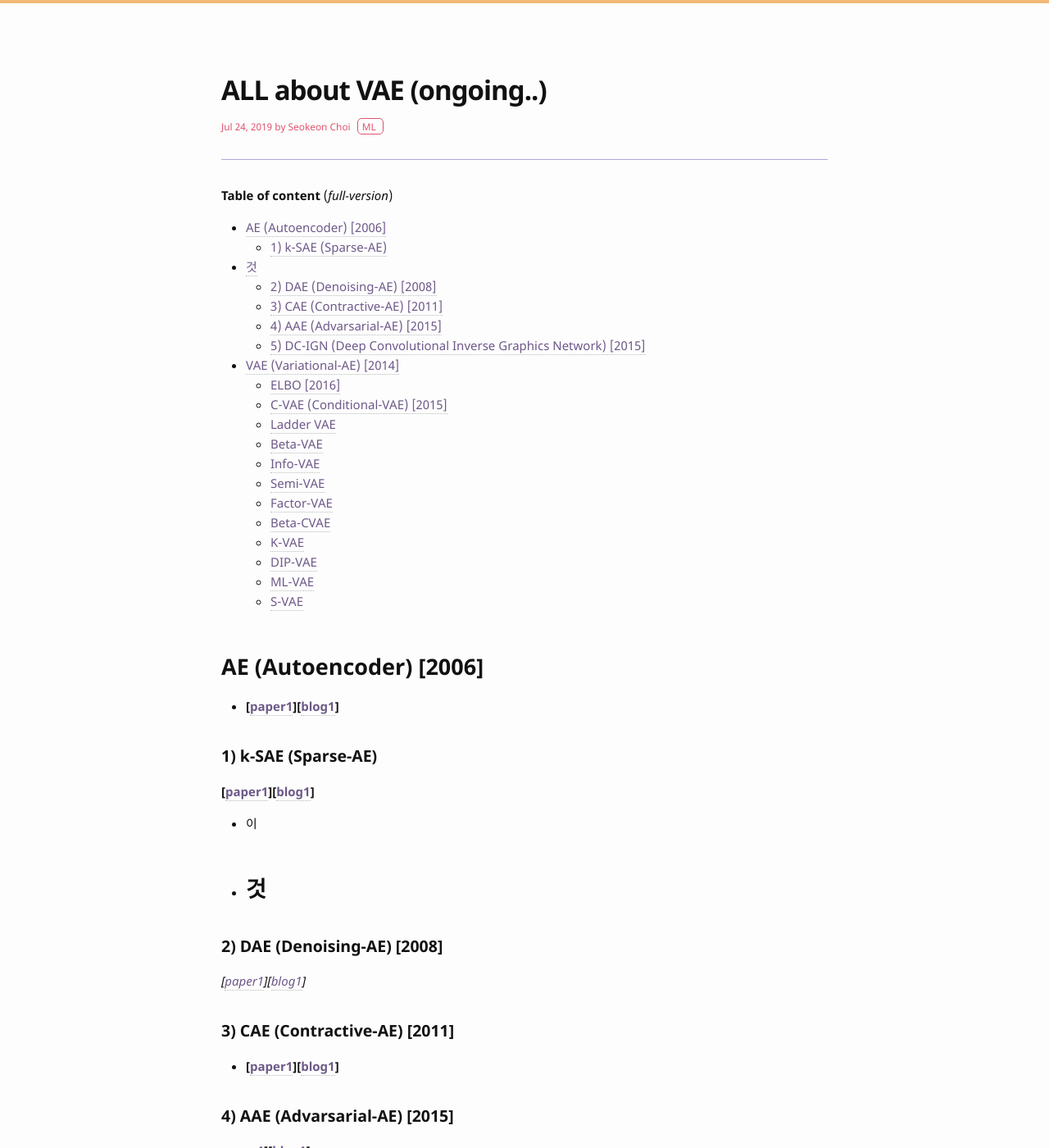
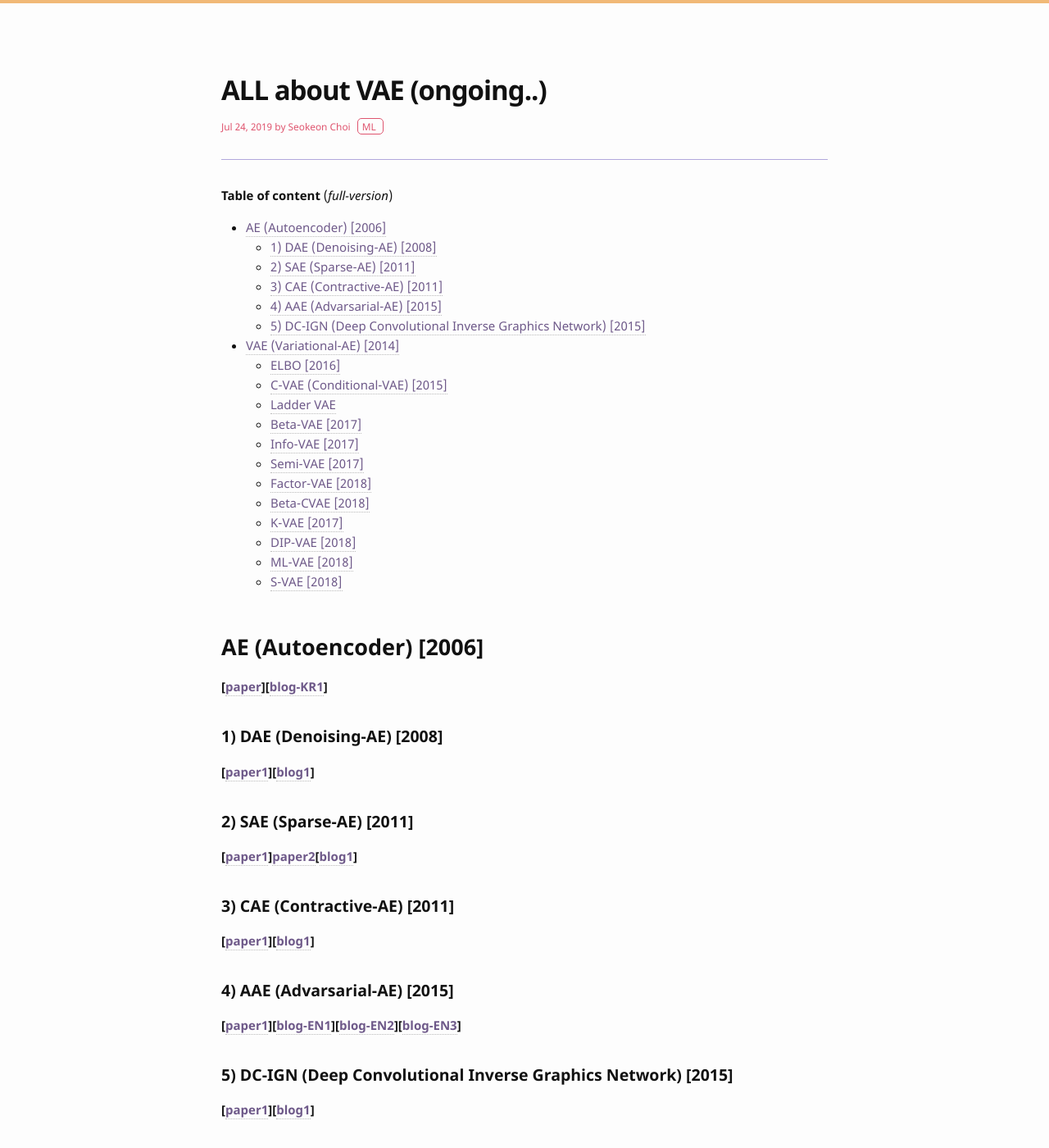
Before and after one commit to bismex/bismex.github.io, a Jekyll site: the page built from _posts/2019-07-24-ALL-VAE.md, in a window 1280 px wide and 1400 px high. Shown: the whole window at 82% size. Built offline with Jekyll 4.4.1, drawn with Linux system fonts in a browser that asks for light colours; some of the changed text lies outside the part shown.

Commit message:
Update 2019-07-24-ALL-VAE.md

```diff
--- a/_posts/2019-07-24-ALL-VAE.md
+++ b/_posts/2019-07-24-ALL-VAE.md
@@ -15,78 +15,73 @@ tags: ML
 {:toc}
 
 ## AE (Autoencoder) [2006]
-- **[[paper1](https://pdfs.semanticscholar.org/c50d/ca78e97e335d362d6b991ae0e1448914e9a3.pdf)][[blog1]()]**
+**[[paper](https://pdfs.semanticscholar.org/c50d/ca78e97e335d362d6b991ae0e1448914e9a3.pdf)][[blog-KR1](https://booiljung.github.io/machine_learning_notes/auto_encoders.html)]**
 
+### 1) DAE (Denoising-AE) [2008]
+**[[paper1]()][[blog1]()]**
 
-### 1) k-SAE (Sparse-AE)
-**[[paper1](https://arxiv.org/pdf/1312.5663.pdf)][[blog1]()]**
-- 이
-- 것
--
-
-### 2) DAE (Denoising-AE) [2008]
-*[[paper1]()][[blog1]()]*
-
+### 2) SAE (Sparse-AE) [2011]
+**[[paper1](https://web.stanford.edu/class/cs294a/sparseAutoencoder.pdf)][paper2](https://arxiv.org/pdf/1312.5663.pdf)[[blog1]()]**
 
 ### 3) CAE (Contractive-AE) [2011]
-- **[[paper1](http://www.icml-2011.org/papers/455_icmlpaper.pdf)][[blog1]()]**
-
+**[[paper1](http://www.icml-2011.org/papers/455_icmlpaper.pdf)][[blog1]()]**
 
 ### 4) AAE (Advarsarial-AE) [2015]
-**[paper1]()][[blog1]()]**
-
+**[[paper1]()][[blog-EN1](https://www.inference.vc/adversarial-autoencoders/)][[blog-EN2](https://hjweide.github.io/adversarial-autoencoders)][[blog-EN3](https://towardsdatascience.com/paper-summary-adversarial-autoencoders-f89bfa221e48)]**
 
 ### 5) DC-IGN (Deep Convolutional Inverse Graphics Network) [2015]
-**[paper1]()][[blog1]()]**
-
+**[[paper1]()][[blog1]()]**
 
 ## VAE (Variational-AE) [2014]
+**[[paper1]()][[blog-KR1](https://blog.naver.com/atelierjpro/220981354861)][[blog-KR2](https://blog.naver.com/ynca333/221315157737)][[blog-KR3](https://blog.naver.com/stykworld/221374794894)][[blog-EN1](https://www.quora.com/What-are-the-pros-and-cons-of-Generative-Adversarial-Networks-vs-Variational-Autoencoders)][[video-KR1](https://www.youtube.com/watch?v=KYA-GEhObIs&t=1522s)][[ppt-KR1](https://mega.nz/#!tBo3zAKR!yE6tZ0g-GyUyizDf7uglDk2_ahP-zj5trVZSLW3GAjw)]**
+[[video-EN1](https://www.youtube.com/watch?v=9zKuYvjFFS8)][[video-EN2](https://www.youtube.com/watch?v=uaaqyVS9-rM)]
 
 ### ELBO [2016]
-[[paper1]()][[blog1]()]
+**[[paper1]()][[blog1]()]**
 
 
 ### C-VAE (Conditional-VAE) [2015]
-**"NIPS 2015"** [[paper1]()][[blog1]()]
+**[[paper1]()][[blog-KR1](https://blog.naver.com/stykworld/221377790514)][[blog-KR2](https://ratsgo.github.io/generative%20model/2018/01/28/VAEs/)][[blog-EN1](https://wiseodd.github.io/techblog/2016/12/17/conditional-vae/)]**
+[[video1](https://www.youtube.com/watch?v=7Tlk3Gql-Wg)]
 
 
 ### Ladder VAE
-**"NIPS 2016"** [[paper1](https://arxiv.org/pdf/1602.02282.pdf)][[blog1](https://m.blog.naver.com/PostView.nhn?blogId=hist0134&logNo=221048568154&proxyReferer=https%3A%2F%2Fwww.google.com%2F)]
+**[[paper1](https://arxiv.org/pdf/1602.02282.pdf)][[blog1](https://m.blog.naver.com/PostView.nhn?blogId=hist0134&logNo=221048568154&proxyReferer=https%3A%2F%2Fwww.google.com%2F)]**
 
 - VAE를 어떻게 학습시킬 것인가.
 
 
-### Beta-VAE
-**"ICLR 2017"** [[paper1]()][[blog1]()]
+### Beta-VAE [2017]
+**[[paper1]()][[blog1]()]**
 
 
-### Info-VAE
-**"arXiv 2017"** [[paper1]()][[blog1]()]
+### Info-VAE [2017]
+**[[paper1]()][[blog1]()]**
 
 
-### Semi-VAE
-**"NIPS 2017"** [[paper1]()][[blog1]()]
+### Semi-VAE [2017]
+**[[paper1]()][[blog1]()]**
 
 
-### Factor-VAE
-**"arXiv 2018"** [[paper1]()][[blog1]()]
+### Factor-VAE [2018]
+**[[paper1]()][[blog1]()]**
 
 
-### Beta-CVAE
-**"NIPS 2018"** [[paper1]()][[blog1]()]
+### Beta-CVAE [2018]
+**[[paper1]()][[blog1]()]**
 
 
-### K-VAE
-**"NIPS 2017"** [[paper1]()][[blog1]()]
+### K-VAE [2017]
+**[[paper1]()][[blog1]()]**
 
 
-### DIP-VAE
-**"ICLR 2018"** [[paper1]()][[blog1]()]
+### DIP-VAE [2018]
+**[[paper1]()][[blog1]()]**
 
 
-### ML-VAE
-**"AAAI 2018"** [[paper1]()][[blog1]()]
+### ML-VAE [2018]
+**[[paper1]()][[blog1]()]**
 
 
-### S-VAE
-**"arVix 2018"** [[paper1]()][[blog1]()]
+### S-VAE [2018]
+**[[paper1]()][[blog1]()]**
```
